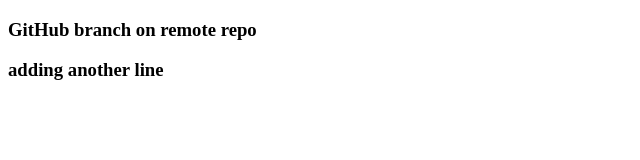
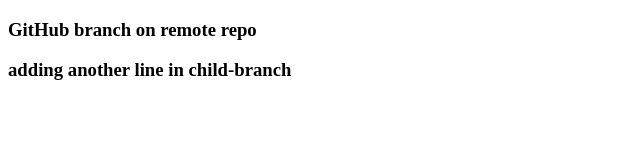
Before and after one commit to Shaan-1207/gitHub_session, a plain HTML site: page index.html in a window 1280 px wide. Shown: the whole page, without its empty margins (0-640 px from the left). Drawn offline with Linux system fonts and the light colour scheme.

Commit message:
added another line in index.html

```diff
--- a/index.html
+++ b/index.html
@@ -8,7 +8,7 @@
 </head>
 <body>
     <h3>GitHub branch on remote repo</h3>
-    <h3>adding another line</h3>
+    <h3>adding another line in child-branch</h3>
 
 </body>
 </html>
```
